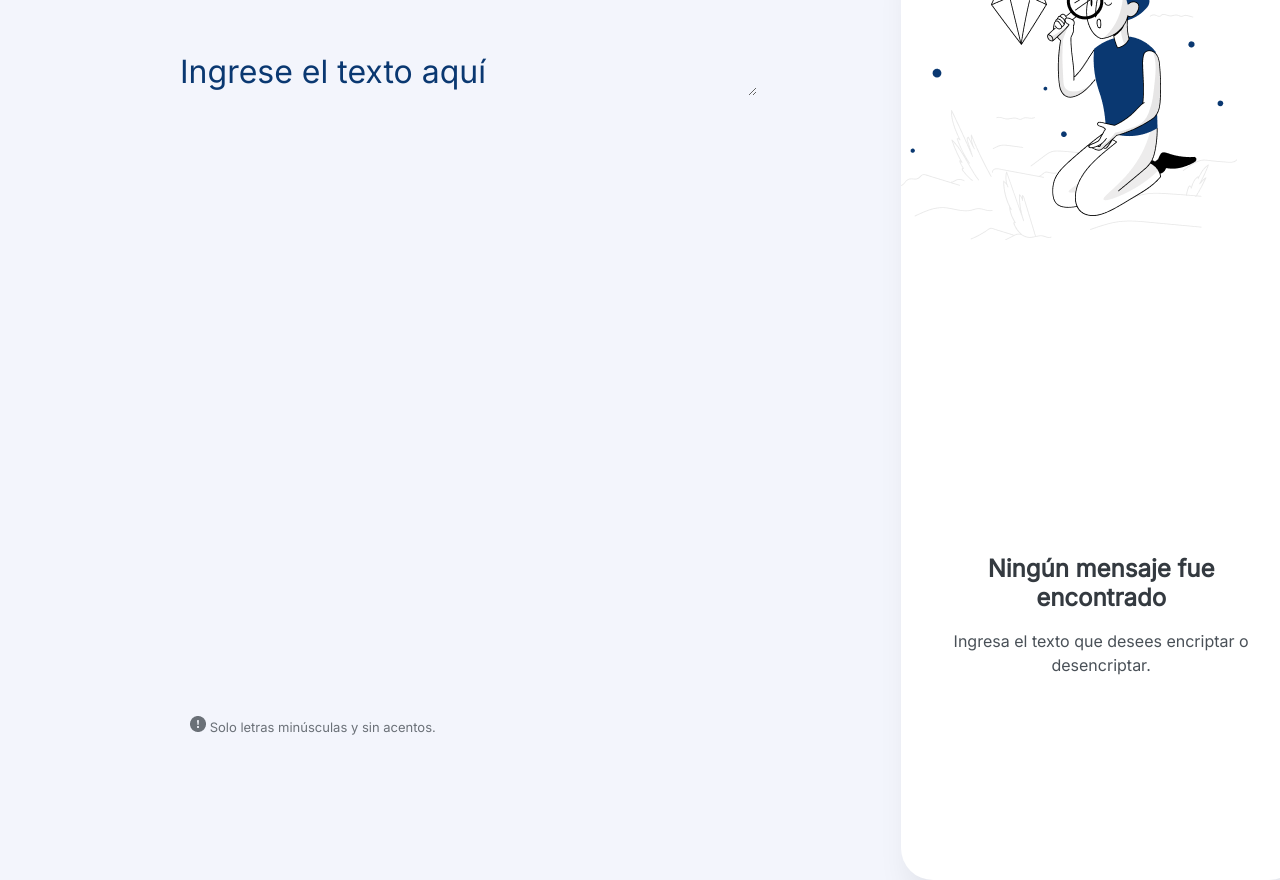
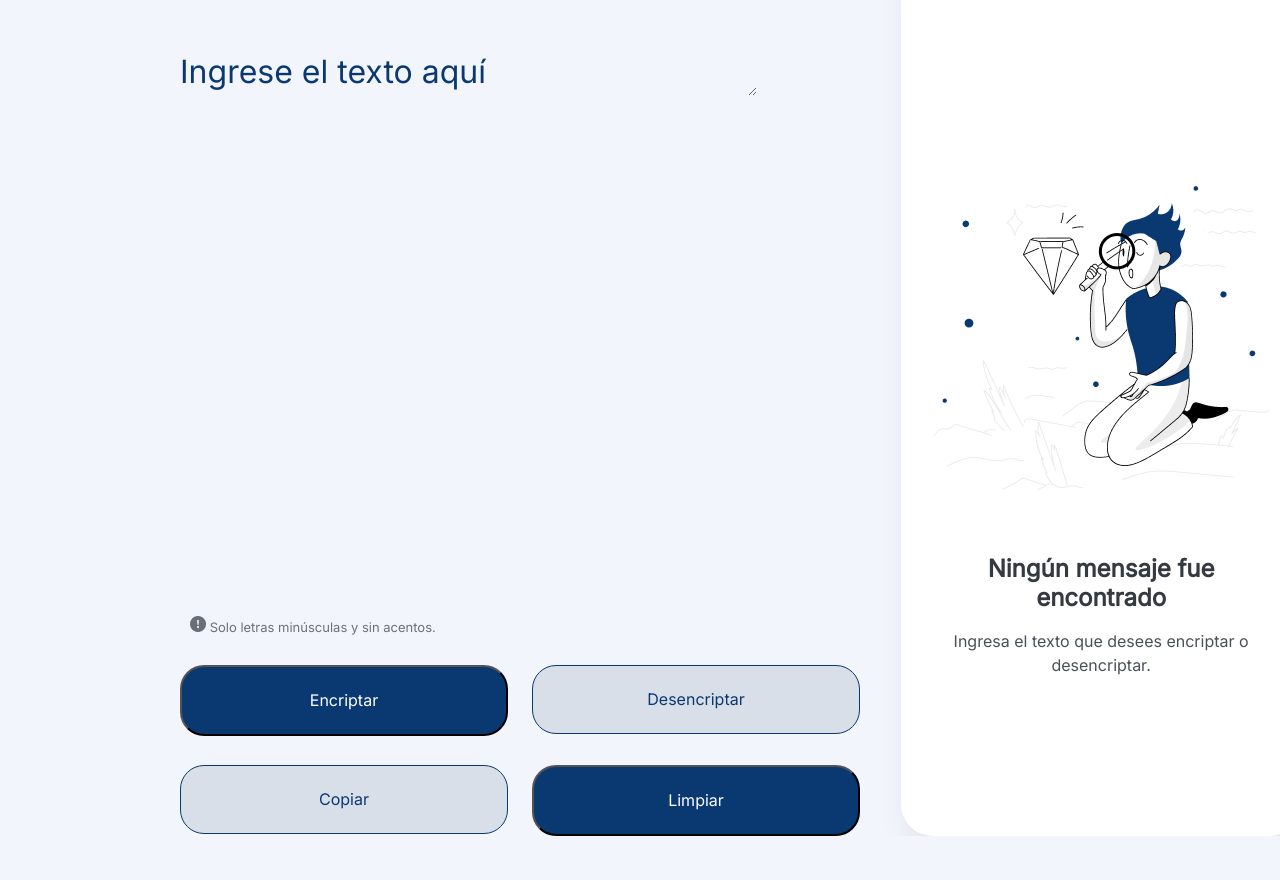
Before and after one commit to Mine24Ga/encriptador-challenge, a plain HTML site: page index.html in a window 1280 px wide. Shown: the part 120-1000 px from the top of the page. After the commit the page ends 956 px from the top, so only its background shows below. Drawn offline with Linux system fonts and the light colour scheme.

Commit message:
modificaciones en el index y agregado de estilos

```diff
--- a/index.html
+++ b/index.html
@@ -23,21 +23,23 @@
       </div>
       <div class="btn-container">
         <button id="encriptar" class="btn-blue">
-          <span>Encriptar</span>
+          <span class="span-blue">Encriptar</span>
         </button>
         <button id="desencriptar" class="btn-gray">
-          <span>Desencriptar</span>
-        </button>
-        <button id="copiar">
-          <span>Copiar</span>
-        </button>
-        <button id="limpiar">
-          <span>Limpiar</span>
+          <span class="span-gray">Desencriptar</span>
         </button>
       </div>
+     <div class="btn">
+       <button class="btn-gray" id="copiar">
+         <span class="span-gray">Copiar</span>
+       </button>
+       <button class="btn-blue" id="limpiar">
+         <span class="span-blue">Limpiar</span>
+       </button>
+     </div>
       <aside class="aside">
         <div class="result-container">
-          <img src="./img/Muneco.png" alt="" />
+          <img class="image" src="./img/Muneco.png" alt="" />
          <div class="mensaje">
            <h2>Ningún mensaje fue encontrado</h2>
            <p>Ingresa el texto que desees encriptar o desencriptar.</p>
--- a/style.css
+++ b/style.css
@@ -27,7 +27,7 @@ body {
 .aside {
   position: absolute;
   width: 400px;
-    height: 944px;
+  height: 900px;
   left: 88%;
   top: 7%;
 
@@ -36,15 +36,14 @@ body {
   border-radius: 32px;
 }
 
-.muneco {
+.image {
   position: absolute;
   width: 336px;
   height: 304px;
   left: 32px;
-    top: 283px;
-
+  top: 250px;
 }
-  .mensaje{
+.mensaje {
   display: flex;
   flex-direction: column;
   align-items: flex-start;
@@ -103,7 +102,7 @@ body {
   width: 229px;
   height: 18px;
   left: 190px;
-    top: 851px;
+  top: 751px;
 }
 .text-in {
   width: 255px;
@@ -117,3 +116,71 @@ body {
   order: 1;
   flex-grow: 0;
 }
+.btn-container {
+  display: flex;
+  flex-direction: row;
+  align-items: flex-start;
+  padding: 0px;
+  gap: 24px;
+  position: absolute;
+  width: 680px;
+  height: 67px;
+  left: 180px;
+  top: 785px;
+  z-index: 1000;
+}
+
+button {
+  padding: 24px;
+  gap: 8px;
+  width: 328px;
+  border-radius: 24px;
+  flex: none;
+  flex-grow: 0;
+  font-style: normal;
+  font-weight: 400;
+  font-size: 16px;
+  line-height: 19px;
+  text-align: center;
+  order: 0;
+  cursor: pointer;
+  z-index: 1000;
+}
+
+.btn-blue {
+  background: #0a3871;
+}
+
+.span-blue {
+  width: 280px;
+  height: 19px;
+  color: #ffffff;
+  flex-grow: 1;
+}
+
+.btn-gray {
+  box-sizing: border-box;
+  background: #d8dfe8;
+  border: 1px solid #0a3871;
+  order: 0;
+}
+
+.span-gray {
+  width: 280px;
+  height: 19px;
+  color: #0a3871;
+  flex-grow: 1;
+}
+.btn {
+  display: flex;
+  flex-direction: row;
+  align-items: flex-start;
+  padding: 0px;
+  gap: 24px;
+  position: absolute;
+  width: 680px;
+  height: 67px;
+  left: 180px;
+  top: 885px;
+  z-index: 1000;
+}
```
Lines whose indentation alone changed are shown as unchanged.
